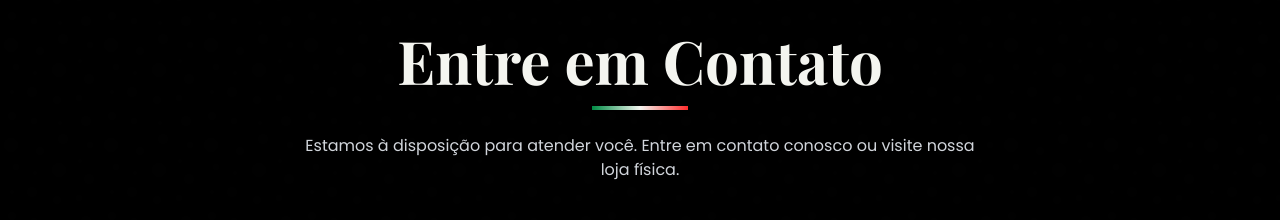
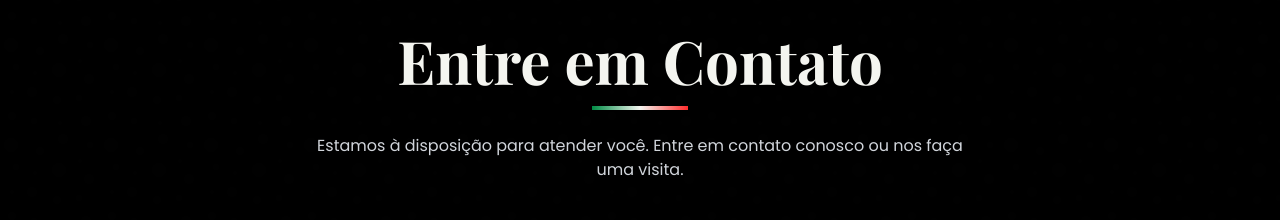
Before and after one commit to Sinivius/dinapoli-site, a React (Vite) app: page / in a window 1280 px wide. Shown: the part 4120-4340 px from the top of the page. Built offline with nearby package versions, Linux system fonts and the light colour scheme; grey boxes are pictures that could not be loaded.

Commit message:
Update Contact.tsx

```diff
--- a/src/components/Contact.tsx
+++ b/src/components/Contact.tsx
@@ -10,7 +10,7 @@ const Contact = () => {
           <h2 className="text-4xl md:text-5xl lg:text-6xl font-bold mb-4 font-display">Entre em Contato</h2>
           <div className="mx-auto w-24 h-1 bg-gradient-to-r from-dinapoli-green via-dinapoli-white to-dinapoli-red mb-6"></div>
           <p className="text-gray-300 max-w-2xl mx-auto">
-            Estamos à disposição para atender você. Entre em contato conosco ou visite nossa loja física.
+            Estamos à disposição para atender você. Entre em contato conosco ou nos faça uma visita.
           </p>
         </div>
 
```
